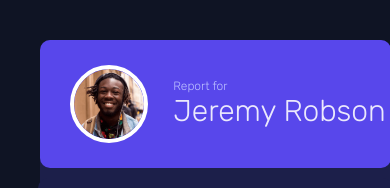
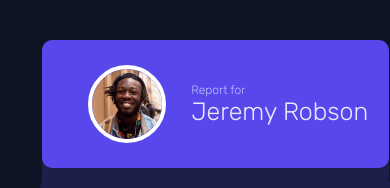
Before and after one commit to kunal90803/time_tracking_dashboard_UI, a plain HTML site: page index.html in a window 390 px wide. Shown: the top 188 px of the page. Drawn offline with Linux system fonts and the light colour scheme.

Commit message:
responsiveness

```diff
--- a/responsive.css
+++ b/responsive.css
@@ -1,6 +1,7 @@
 @media (max-width: 680px) {
   body {
     height: 100%;
+    /* max-width: 100vw; */
   }
 
   section {
@@ -30,6 +31,7 @@
   }
   .user h1 {
     margin: 0;
+    font-size: 25px;
   }
   .user p {
     margin: 0;
--- a/style.css
+++ b/style.css
@@ -1,3 +1,5 @@
+
+
 body {
   margin: 0;
   padding: 0;
```
